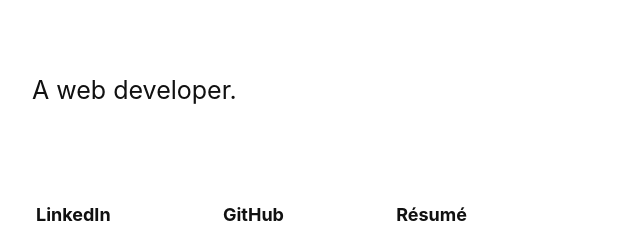
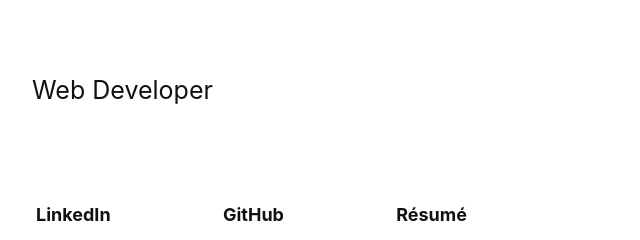
Before and after one commit to dvdpwll/Portfolio, a website: page index.html in a window 1280 px wide. Shown: the part 433-673 px from the top of the page, 128-768 px from the left. Drawn offline with Linux system fonts and the light colour scheme.

Commit message:
minor text fixes

```diff
--- a/index.html
+++ b/index.html
@@ -18,7 +18,7 @@
 	<div class="title">
 		<h1 class="h1">David Powell</h1>
 		<p class="h5">
-			A web developer.
+			Web Developer
 		</p>
 	</div>
 
```
